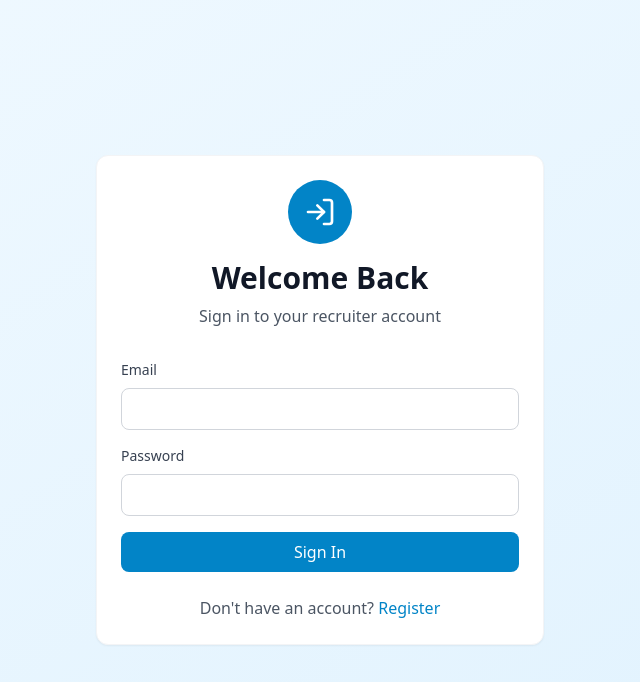
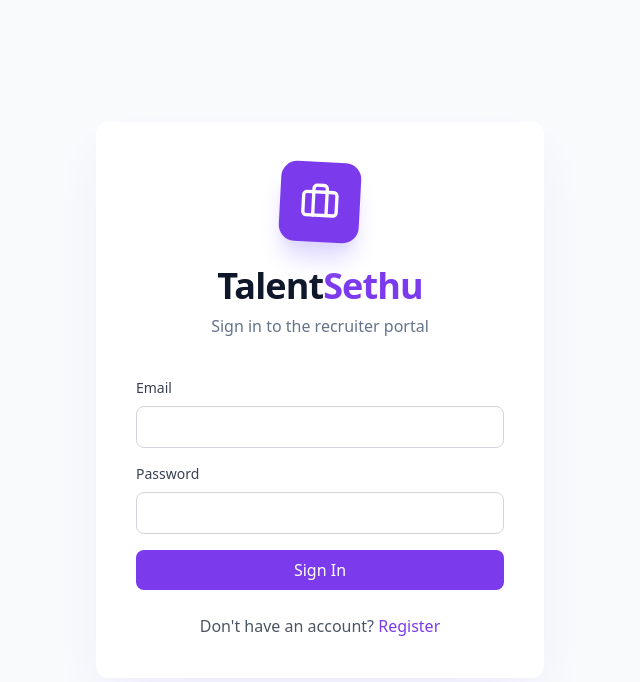
Before and after one commit to vardhan4161/Client, a React (Vite) app in the folder client/: page /login in a window 1280 px wide. Shown: the top 682 px of the page, without its empty margins (320-960 px from the left). Built offline with nearby package versions, Linux system fonts and the light colour scheme; no server answers.

Commit message:
Complete rebranding to TalentSethu: UI/UX overhaul, name changes, and premium theme implementation

```diff
--- a/client/index.html
+++ b/client/index.html
@@ -4,7 +4,7 @@
     <meta charset="UTF-8" />
     <link rel="icon" type="image/svg+xml" href="/vite.svg" />
     <meta name="viewport" content="width=device-width, initial-scale=1.0" />
-    <title>client</title>
+    <title>TalentSethu | The Bridge to Talent</title>
   </head>
   <body>
     <div id="root"></div>
--- a/client/src/config/chatbotConfig.js
+++ b/client/src/config/chatbotConfig.js
@@ -2,7 +2,7 @@ export const chatbotFlow = [
     {
         id: 'intro',
         type: 'message',
-        text: "Hi! I'm the automated recruiter assistant. I'll help you apply for this role. It will only take about 2 minutes.",
+        text: "Hi! I'm the TalentSethu Assistant. I'll help you bridge the gap to this exciting role. It will only take about 2 minutes.",
         delay: 1000
     },
     {
--- a/client/src/pages/ChatbotApplication.jsx
+++ b/client/src/pages/ChatbotApplication.jsx
@@ -212,13 +212,24 @@ const ChatbotApplication = () => {
     return (
         <div className="flex flex-col h-screen bg-gray-50">
             {/* Header */}
-            <div className="bg-white shadow-sm px-4 py-3 flex items-center gap-3 sticky top-0 z-10">
-                <div className="w-10 h-10 bg-primary-100 rounded-full flex items-center justify-center">
-                    <MessageCircle className="w-6 h-6 text-primary-600" />
+            <div className="bg-white border-b border-gray-200 px-6 py-4 flex items-center justify-between sticky top-0 z-20">
+                <div className="flex items-center gap-4">
+                    <div className="w-12 h-12 bg-primary-600 rounded-2xl flex items-center justify-center shadow-lg shadow-primary-200 transform -rotate-3">
+                        <MessageCircle className="w-6 h-6 text-white" />
+                    </div>
+                    <div>
+                        <h1 className="text-lg font-black text-slate-900 tracking-tight leading-none mb-1">
+                            Talent<span className="text-primary-600">Sethu</span>
+                        </h1>
+                        <div className="flex items-center gap-2">
+                            <span className="w-2 h-2 bg-emerald-500 rounded-full animate-pulse"></span>
+                            <p className="text-xs font-bold text-slate-500 uppercase tracking-widest">AI Assistant</p>
+                        </div>
+                    </div>
                 </div>
-                <div>
-                    <h1 className="font-bold text-gray-900 line-clamp-1">{job?.title}</h1>
-                    <p className="text-xs text-gray-500">Recruiter Assistant</p>
+                <div className="hidden sm:block text-right">
+                    <p className="text-xs font-bold text-slate-400 uppercase tracking-widest mb-1">Applying for</p>
+                    <p className="text-sm font-black text-slate-800 line-clamp-1">{job?.title}</p>
                 </div>
             </div>
 
--- a/client/src/pages/Dashboard.jsx
+++ b/client/src/pages/Dashboard.jsx
@@ -42,61 +42,75 @@ const Dashboard = () => {
     return (
         <div className="min-h-screen bg-gray-50">
             {/* Header */}
-            <header className="bg-white shadow-sm border-b border-gray-200">
+            <header className="bg-white border-b border-gray-200 sticky top-0 z-30">
                 <div className="max-w-7xl mx-auto px-4 sm:px-6 lg:px-8 py-4">
                     <div className="flex justify-between items-center">
+                        <div className="flex items-center gap-3">
+                            <div className="w-10 h-10 bg-primary-600 rounded-xl flex items-center justify-center shadow-lg shadow-primary-200">
+                                <Briefcase className="w-6 h-6 text-white" />
+                            </div>
                             <div>
-                            <h1 className="text-2xl font-bold text-gray-900">Recruiter Dashboard</h1>
-                            <p className="text-gray-600">Welcome back, {user?.name}</p>
+                                <h1 className="text-2xl font-black tracking-tight text-slate-900">
+                                    Talent<span className="text-primary-600">Sethu</span>
+                                </h1>
+                                <p className="text-xs font-medium text-slate-500 uppercase tracking-widest">Recruiter Portal</p>
                             </div>
+                        </div>
+                        <div className="flex items-center gap-6">
+                            <span className="text-sm font-medium text-slate-600 hidden sm:block">
+                                Welcome, <span className="text-slate-900">{user?.name}</span>
+                            </span>
                             <button
                                 onClick={handleLogout}
-                            className="flex items-center gap-2 text-gray-600 hover:text-gray-900"
+                                className="flex items-center gap-2 text-sm font-semibold text-slate-600 hover:text-red-600 transition-colors"
                             >
-                            <LogOut className="w-5 h-5" />
+                                <LogOut className="w-4 h-4" />
                                 Logout
                             </button>
+                        </div>
                     </div>
                 </div>
             </header>
 
             {/* Main Content */}
-            <main className="max-w-7xl mx-auto px-4 sm:px-6 lg:px-8 py-8">
+            <main className="max-w-7xl mx-auto px-4 sm:px-6 lg:px-8 py-8 animate-fade-in">
                 {/* Stats */}
-                <div className="grid grid-cols-1 md:grid-cols-3 gap-6 mb-8">
-                    <div className="card">
+                <div className="grid grid-cols-1 md:grid-cols-3 gap-6 mb-10">
+                    <div className="card group hover:border-primary-200 transition-all duration-300">
                         <div className="flex items-center gap-4">
-                            <div className="p-3 bg-primary-100 rounded-lg">
+                            <div className="p-3 bg-primary-50 rounded-xl group-hover:bg-primary-100 transition-colors">
                                 <Briefcase className="w-6 h-6 text-primary-600" />
                             </div>
                             <div>
-                                <p className="text-gray-600 text-sm">Total Jobs</p>
-                                <p className="text-2xl font-bold text-gray-900">{jobs.length}</p>
-                            </div>
-                        </div>
-                    </div>
-                    <div className="card">
-                        <div className="flex items-center gap-4">
-                            <div className="p-3 bg-green-100 rounded-lg">
-                                <Briefcase className="w-6 h-6 text-green-600" />
-                            </div>
-                            <div>
-                                <p className="text-gray-600 text-sm">Open Jobs</p>
-                                <p className="text-2xl font-bold text-gray-900">
-                                    {jobs.filter(j => j.status === 'OPEN').length}
+                                <p className="text-slate-500 text-xs font-bold uppercase tracking-wider">Total Jobs</p>
+                                <p className="text-3xl font-black text-slate-900">
+                                    {loading ? '...' : jobs.length}
                                 </p>
                             </div>
                         </div>
                     </div>
-                    <div className="card">
+                    <div className="card group hover:border-emerald-200 transition-all duration-300">
                         <div className="flex items-center gap-4">
-                            <div className="p-3 bg-purple-100 rounded-lg">
-                                <Users className="w-6 h-6 text-purple-600" />
+                            <div className="p-3 bg-emerald-50 rounded-xl group-hover:bg-emerald-100 transition-colors">
+                                <Check className="w-6 h-6 text-emerald-600" />
                             </div>
                             <div>
-                                <p className="text-gray-600 text-sm">Total Applicants</p>
-                                <p className="text-2xl font-bold text-gray-900">
-                                    {jobs.reduce((sum, job) => sum + (job.applicantCount || 0), 0)}
+                                <p className="text-slate-500 text-xs font-bold uppercase tracking-wider">Active Status</p>
+                                <p className="text-3xl font-black text-slate-900">
+                                    {loading ? '...' : jobs.filter(j => j.status === 'OPEN').length}
+                                </p>
+                            </div>
+                        </div>
+                    </div>
+                    <div className="card group hover:border-violet-200 transition-all duration-300">
+                        <div className="flex items-center gap-4">
+                            <div className="p-3 bg-violet-50 rounded-xl group-hover:bg-violet-100 transition-colors">
+                                <Users className="w-6 h-6 text-violet-600" />
+                            </div>
+                            <div>
+                                <p className="text-slate-500 text-xs font-bold uppercase tracking-wider">Total Talent</p>
+                                <p className="text-3xl font-black text-slate-900">
+                                    {loading ? '...' : jobs.reduce((sum, job) => sum + (job.applicantCount || 0), 0)}
                                 </p>
                             </div>
                         </div>
@@ -104,14 +118,17 @@ const Dashboard = () => {
                 </div>
 
                 {/* Jobs Section */}
-                <div className="flex justify-between items-center mb-6">
-                    <h2 className="text-xl font-bold text-gray-900">Your Jobs</h2>
+                <div className="flex justify-between items-end mb-8">
+                    <div>
+                        <h2 className="text-2xl font-black text-slate-900">Job Pipeline</h2>
+                        <p className="text-slate-500 text-sm">Manage your open positions and talent flow</p>
+                    </div>
                     <button
                         onClick={() => setShowCreateModal(true)}
-                        className="btn-primary flex items-center gap-2"
+                        className="btn-primary flex items-center gap-2 shadow-lg shadow-primary-200 px-6 py-3"
                     >
                         <Plus className="w-5 h-5" />
-                        Create Job
+                        New Posting
                     </button>
                 </div>
 
--- a/client/src/pages/Login.jsx
+++ b/client/src/pages/Login.jsx
@@ -2,7 +2,7 @@ import { useState } from 'react';
 import { useNavigate, Link } from 'react-router-dom';
 import { authAPI } from '../services/api';
 import { useAuth } from '../context/AuthContext';
-import { LogIn } from 'lucide-react';
+import { Briefcase, Users } from 'lucide-react';
 
 const Login = () => {
     const [formData, setFormData] = useState({ email: '', password: '' });
@@ -28,14 +28,22 @@ const Login = () => {
     };
 
     return (
-        <div className="min-h-screen flex items-center justify-center bg-gradient-to-br from-primary-50 to-primary-100">
-            <div className="card max-w-md w-full animate-fade-in">
-                <div className="text-center mb-8">
-                    <div className="inline-flex items-center justify-center w-16 h-16 bg-primary-600 rounded-full mb-4">
-                        <LogIn className="w-8 h-8 text-white" />
+        <div className="min-h-screen flex items-center justify-center bg-slate-50 relative overflow-hidden">
+            {/* Background Pattern */}
+            <div className="absolute inset-0 opacity-[0.03] pointer-events-none">
+                <div className="absolute top-0 left-0 w-96 h-96 bg-primary-600 rounded-full blur-[100px] -translate-x-1/2 -translate-y-1/2"></div>
+                <div className="absolute bottom-0 right-0 w-96 h-96 bg-primary-600 rounded-full blur-[100px] translate-x-1/2 translate-y-1/2"></div>
+            </div>
+
+            <div className="card max-w-md w-full animate-fade-in relative z-10 border-none shadow-2xl shadow-primary-100 p-8 sm:p-10">
+                <div className="text-center mb-10">
+                    <div className="inline-flex items-center justify-center w-20 h-20 bg-primary-600 rounded-2xl mb-6 shadow-xl shadow-primary-200 transform rotate-3 hover:rotate-0 transition-transform duration-300">
+                        <Briefcase className="w-10 h-10 text-white" />
                     </div>
-                    <h1 className="text-3xl font-bold text-gray-900">Welcome Back</h1>
-                    <p className="text-gray-600 mt-2">Sign in to your recruiter account</p>
+                    <h1 className="text-4xl font-black tracking-tight text-slate-900">
+                        Talent<span className="text-primary-600">Sethu</span>
+                    </h1>
+                    <p className="text-slate-500 font-medium mt-2">Sign in to the recruiter portal</p>
                 </div>
 
                 {error && (
--- a/client/src/pages/Register.jsx
+++ b/client/src/pages/Register.jsx
@@ -2,7 +2,7 @@ import { useState } from 'react';
 import { useNavigate, Link } from 'react-router-dom';
 import { authAPI } from '../services/api';
 import { useAuth } from '../context/AuthContext';
-import { UserPlus } from 'lucide-react';
+import { Users } from 'lucide-react';
 
 const Register = () => {
     const [formData, setFormData] = useState({ name: '', email: '', password: '' });
@@ -28,14 +28,22 @@ const Register = () => {
     };
 
     return (
-        <div className="min-h-screen flex items-center justify-center bg-gradient-to-br from-primary-50 to-primary-100">
-            <div className="card max-w-md w-full animate-fade-in">
-                <div className="text-center mb-8">
-                    <div className="inline-flex items-center justify-center w-16 h-16 bg-primary-600 rounded-full mb-4">
-                        <UserPlus className="w-8 h-8 text-white" />
+        <div className="min-h-screen flex items-center justify-center bg-slate-50 relative overflow-hidden">
+            {/* Background Pattern */}
+            <div className="absolute inset-0 opacity-[0.03] pointer-events-none">
+                <div className="absolute top-0 right-0 w-96 h-96 bg-primary-600 rounded-full blur-[100px] translate-x-1/2 -translate-y-1/2"></div>
+                <div className="absolute bottom-0 left-0 w-96 h-96 bg-primary-600 rounded-full blur-[100px] -translate-x-1/2 translate-y-1/2"></div>
+            </div>
+
+            <div className="card max-w-md w-full animate-fade-in relative z-10 border-none shadow-2xl shadow-primary-100 p-8 sm:p-10">
+                <div className="text-center mb-10">
+                    <div className="inline-flex items-center justify-center w-20 h-20 bg-primary-600 rounded-2xl mb-6 shadow-xl shadow-primary-200 transform -rotate-3 hover:rotate-0 transition-transform duration-300">
+                        <Users className="w-10 h-10 text-white" />
                     </div>
-                    <h1 className="text-3xl font-bold text-gray-900">Create Account</h1>
-                    <p className="text-gray-600 mt-2">Start recruiting smarter today</p>
+                    <h1 className="text-4xl font-black tracking-tight text-slate-900">
+                        Talent<span className="text-primary-600">Sethu</span>
+                    </h1>
+                    <p className="text-slate-500 font-medium mt-2">Join the bridge to elite talent</p>
                 </div>
 
                 {error && (
--- a/client/tailwind.config.js
+++ b/client/tailwind.config.js
@@ -8,16 +8,16 @@ export default {
         extend: {
             colors: {
                 primary: {
-                    50: '#f0f9ff',
-                    100: '#e0f2fe',
-                    200: '#bae6fd',
-                    300: '#7dd3fc',
-                    400: '#38bdf8',
-                    500: '#0ea5e9',
-                    600: '#0284c7',
-                    700: '#0369a1',
-                    800: '#075985',
-                    900: '#0c4a6e',
+                    50: '#f5f3ff',
+                    100: '#ede9fe',
+                    200: '#ddd6fe',
+                    300: '#c4b5fd',
+                    400: '#a78bfa',
+                    500: '#8b5cf6',
+                    600: '#7c3aed',
+                    700: '#6d28d9',
+                    800: '#5b21b6',
+                    900: '#4c1d95',
                 },
             },
             animation: {
```
Also changed, not shown: client/src/pages/Candidates.jsx (+5 -5 lines), 2 other files (tests, documents, lock files or other folders). Lines whose indentation alone changed are shown as unchanged.
